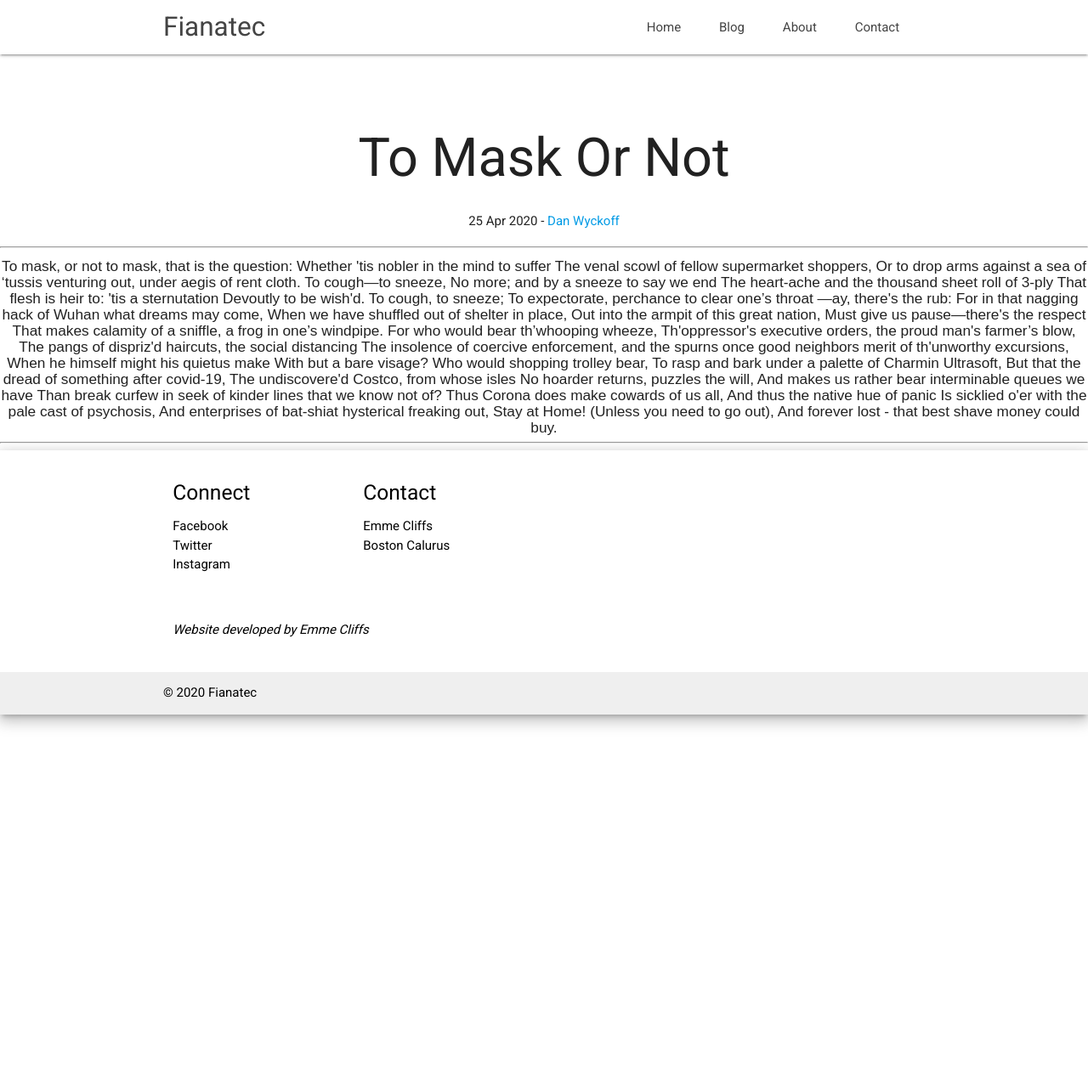
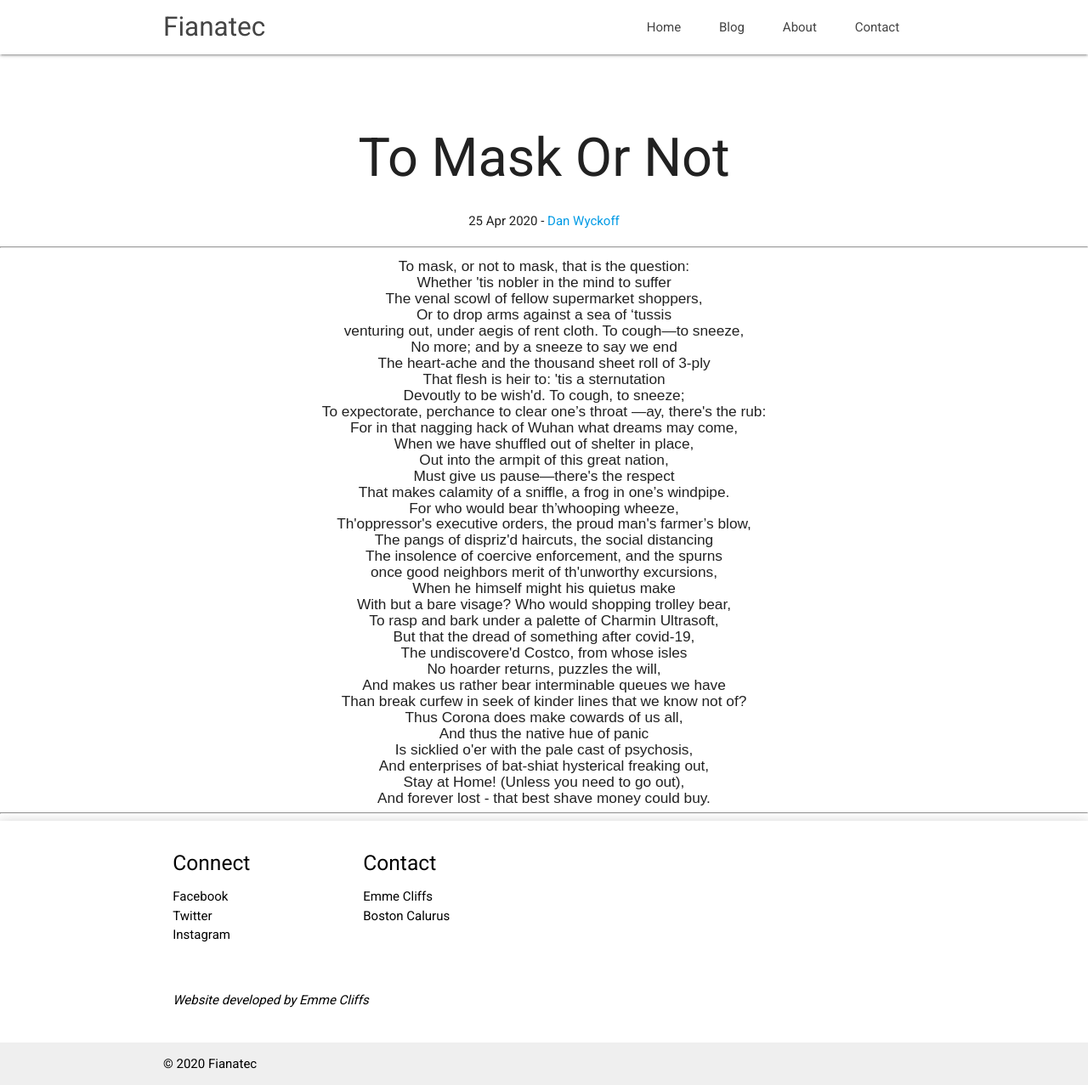
Before and after one commit to fianatec/fianatec.github.io, a Jekyll site: the page built from _posts/2020-04-25-To-Mask-Or-Not.md, in a window 1280 px wide and 1277 px high. Shown: the whole window at 85% size. Built offline with Jekyll 4.4.1, drawn with Linux system fonts in a browser that asks for light colours; nearby versions of some CDN libraries.

Commit message:
Update 2020-04-25-To-Mask-Or-Not.md

```diff
--- a/_posts/2020-04-25-To-Mask-Or-Not.md
+++ b/_posts/2020-04-25-To-Mask-Or-Not.md
@@ -3,38 +3,38 @@ layout: post
 author: dan
 ---
 <h6>
-﻿To mask, or not to mask, that is the question:
-Whether 'tis nobler in the mind to suffer
-The venal scowl of fellow supermarket shoppers,
-Or to drop arms against a sea of ‘tussis
-venturing out, under aegis of rent cloth. To cough—to sneeze,
-No more; and by a sneeze to say we end
-The heart-ache and the thousand sheet roll of 3-ply
-That flesh is heir to: 'tis a sternutation
-Devoutly to be wish'd. To cough, to sneeze;
-To expectorate, perchance to clear one’s throat —ay, there's the rub:
-For in that nagging hack of Wuhan what dreams may come,
-When we have shuffled out of shelter in place,
-Out into the armpit of this great nation,
-Must give us pause—there's the respect
-That makes calamity of a sniffle, a frog in one’s windpipe.
-For who would bear th’whooping wheeze,
-Th'oppressor's executive orders, the proud man's farmer’s blow,
-The pangs of dispriz'd haircuts, the social distancing
-The insolence of coercive enforcement, and the spurns
-once good neighbors merit of th'unworthy excursions,
-When he himself might his quietus make
-With but a bare visage? Who would shopping trolley bear,
-To rasp and bark under a palette of Charmin Ultrasoft,
-But that the dread of something after covid-19,
-The undiscovere'd Costco, from whose isles
-No hoarder returns, puzzles the will,
-And makes us rather bear interminable queues we have
-Than break curfew in seek of kinder lines that we know not of?
-Thus Corona does make cowards of us all,
-And thus the native hue of panic
-Is sicklied o'er with the pale cast of psychosis,
-And enterprises of bat-shiat hysterical freaking out,
-Stay at Home! (Unless you need to go out),
-And forever lost - that best shave money could buy.
+﻿To mask, or not to mask, that is the question:<br/>
+Whether 'tis nobler in the mind to suffer<br/>
+The venal scowl of fellow supermarket shoppers,<br/>
+Or to drop arms against a sea of ‘tussis<br/>
+venturing out, under aegis of rent cloth. To cough—to sneeze,<br/>
+No more; and by a sneeze to say we end<br/>
+The heart-ache and the thousand sheet roll of 3-ply<br/>
+That flesh is heir to: 'tis a sternutation<br/>
+Devoutly to be wish'd. To cough, to sneeze;<br/>
+To expectorate, perchance to clear one’s throat —ay, there's the rub:<br/>
+For in that nagging hack of Wuhan what dreams may come,<br/>
+When we have shuffled out of shelter in place,<br/>
+Out into the armpit of this great nation,<br/>
+Must give us pause—there's the respect<br/>
+That makes calamity of a sniffle, a frog in one’s windpipe.<br/>
+For who would bear th’whooping wheeze,<br/>
+Th'oppressor's executive orders, the proud man's farmer’s blow,<br/>
+The pangs of dispriz'd haircuts, the social distancing<br/>
+The insolence of coercive enforcement, and the spurns<br/>
+once good neighbors merit of th'unworthy excursions,<br/>
+When he himself might his quietus make<br/>
+With but a bare visage? Who would shopping trolley bear,<br/>
+To rasp and bark under a palette of Charmin Ultrasoft,<br/>
+But that the dread of something after covid-19,<br/>
+The undiscovere'd Costco, from whose isles<br/>
+No hoarder returns, puzzles the will,<br/>
+And makes us rather bear interminable queues we have<br/>
+Than break curfew in seek of kinder lines that we know not of?<br/>
+Thus Corona does make cowards of us all,<br/>
+And thus the native hue of panic<br/>
+Is sicklied o'er with the pale cast of psychosis,<br/>
+And enterprises of bat-shiat hysterical freaking out,<br/>
+Stay at Home! (Unless you need to go out),<br/>
+And forever lost - that best shave money could buy.<br/>
 </h6>
```
